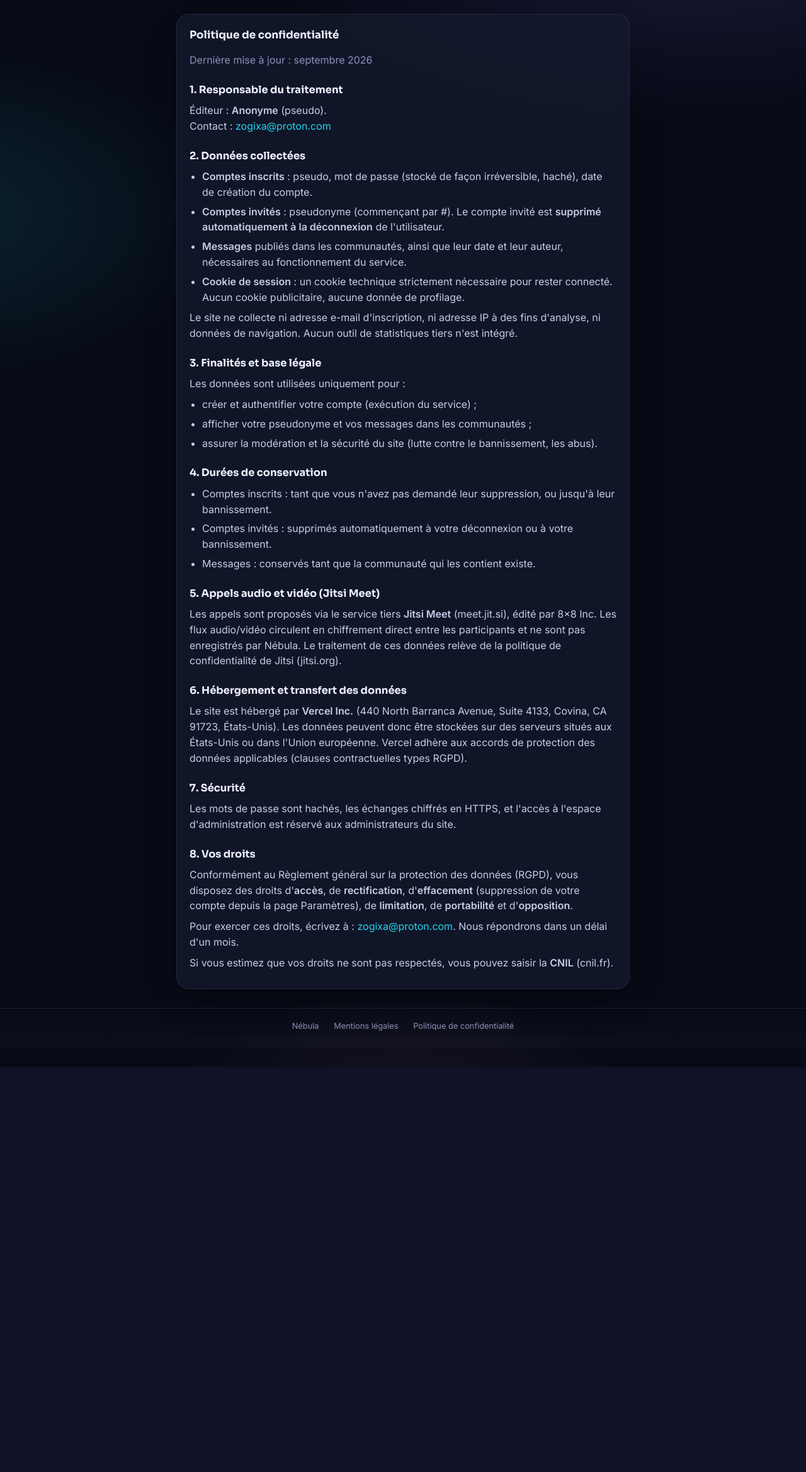
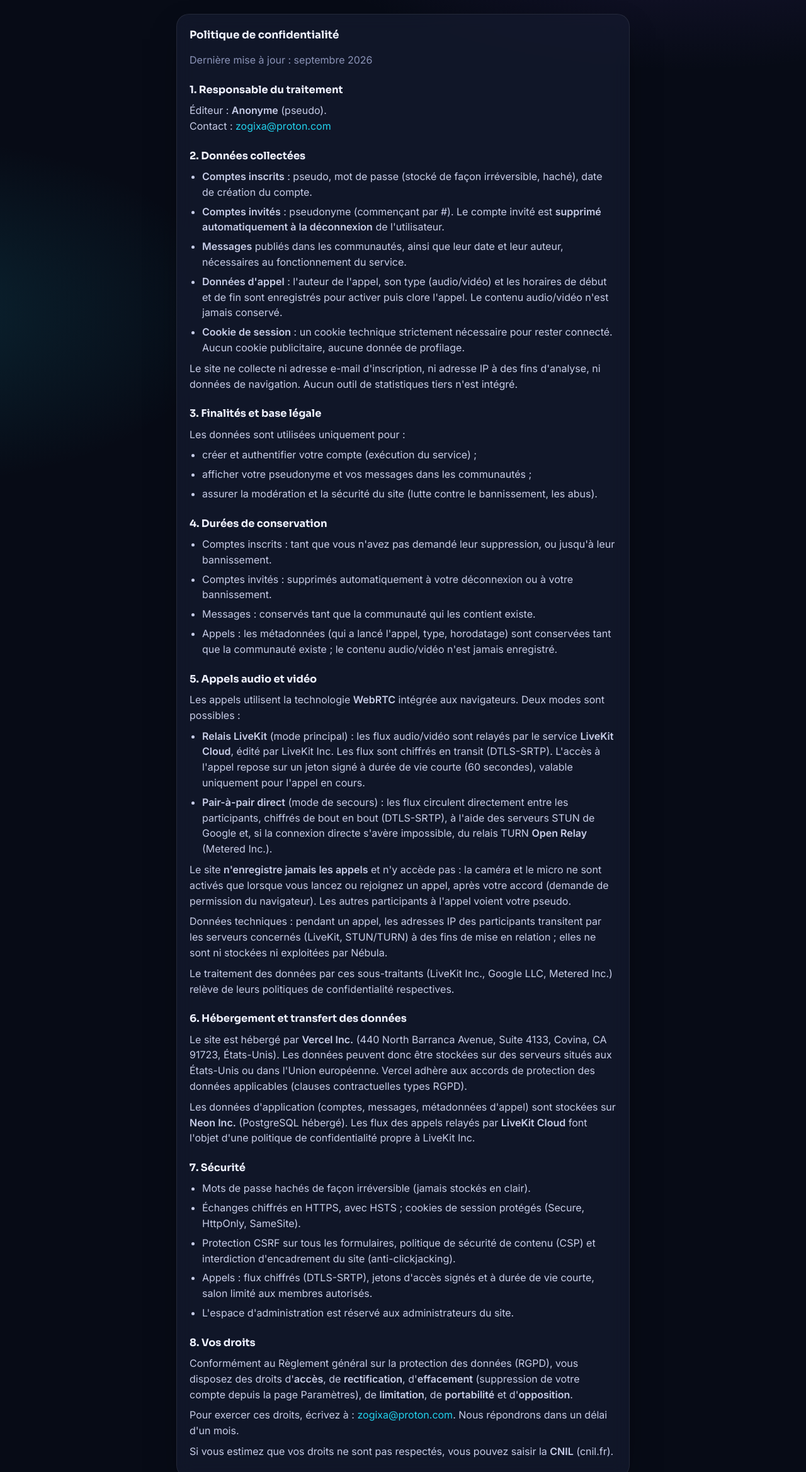
Before and after one commit to vichbcode/Nebula, a Django app: page /politique-de-confidentialite/ in a window 1280 px wide. Shown: the top 2338 px of the page at 63% size. Before the commit the page ends 1695 px from the top, so only its background shows below. Run offline with Django 5.2, Linux system fonts and the light colour scheme; data that the repository does not hold is empty; parts of the project's set-up code (start-up, migrations or seed data) failed here and were passed over.

Commit message:
Mentions légales + politique de confidentialité : appels vidéo réels (LiveKit + repli WebRTC P2P)
- remplace la mention obsolète Jitsi Meet par le système utilisé
- ajoute métadonnées d'appel, chiffrement DTLS-SRTP, jetons 60 s, sous-traitants
  (LiveKit, Vercel, Neon, Google STUN, Metered/Open Relay), hébergement Neon

```diff
--- a/templates/legal/mentions_legales.html
+++ b/templates/legal/mentions_legales.html
@@ -32,7 +32,7 @@
   <section class="legal-section">
     <h2>Limitation de responsabilité</h2>
     <p>{{ SITE_NAME }} met ses services à disposition (communautés, messagerie, appels audio/vidéo). L'éditeur ne saurait être tenu responsable de l'usage fait du site par les utilisateurs, ni de la perte de données, ni de l'indisponibilité temporaire du service.</p>
-    <p>Les appels audio/vidéo sont relayés par un service tiers (Jitsi Meet) ; le site ne les enregistre pas et n'en conserve pas le contenu.</p>
+    <p>Les appels audio/vidéo utilisent la technologie WebRTC, relayée par LiveKit Cloud ou, à défaut, en connexion directe entre les participants (serveurs STUN/TURN de Google et Open Relay). Le site ne les enregistre pas et n'en conserve pas le contenu.</p>
   </section>
 
   <section class="legal-section">
--- a/templates/legal/politique_confidentialite.html
+++ b/templates/legal/politique_confidentialite.html
@@ -19,6 +19,7 @@
       <li><strong>Comptes inscrits</strong> : pseudo, mot de passe (stocké de façon irréversible, haché), date de création du compte.</li>
       <li><strong>Comptes invités</strong> : pseudonyme (commençant par #). Le compte invité est <strong>supprimé automatiquement à la déconnexion</strong> de l'utilisateur.</li>
       <li><strong>Messages</strong> publiés dans les communautés, ainsi que leur date et leur auteur, nécessaires au fonctionnement du service.</li>
+      <li><strong>Données d'appel</strong> : l'auteur de l'appel, son type (audio/vidéo) et les horaires de début et de fin sont enregistrés pour activer puis clore l'appel. Le contenu audio/vidéo n'est jamais conservé.</li>
       <li><strong>Cookie de session</strong> : un cookie technique strictement nécessaire pour rester connecté. Aucun cookie publicitaire, aucune donnée de profilage.</li>
     </ul>
     <p>Le site ne collecte ni adresse e-mail d'inscription, ni adresse IP à des fins d'analyse, ni données de navigation. Aucun outil de statistiques tiers n'est intégré.</p>
@@ -40,22 +41,37 @@
       <li>Comptes inscrits : tant que vous n'avez pas demandé leur suppression, ou jusqu'à leur bannissement.</li>
       <li>Comptes invités : supprimés automatiquement à votre déconnexion ou à votre bannissement.</li>
       <li>Messages : conservés tant que la communauté qui les contient existe.</li>
+      <li>Appels : les métadonnées (qui a lancé l'appel, type, horodatage) sont conservées tant que la communauté existe ; le contenu audio/vidéo n'est jamais enregistré.</li>
     </ul>
   </section>
 
   <section class="legal-section">
-    <h2>5. Appels audio et vidéo (Jitsi Meet)</h2>
-    <p>Les appels sont proposés via le service tiers <strong>Jitsi Meet</strong> (meet.jit.si), édité par 8×8 Inc. Les flux audio/vidéo circulent en chiffrement direct entre les participants et ne sont pas enregistrés par {{ SITE_NAME }}. Le traitement de ces données relève de la politique de confidentialité de Jitsi (jitsi.org).</p>
+    <h2>5. Appels audio et vidéo</h2>
+    <p>Les appels utilisent la technologie <strong>WebRTC</strong> intégrée aux navigateurs. Deux modes sont possibles :</p>
+    <ul>
+      <li><strong>Relais LiveKit</strong> (mode principal) : les flux audio/vidéo sont relayés par le service <strong>LiveKit Cloud</strong>, édité par LiveKit Inc. Les flux sont chiffrés en transit (DTLS-SRTP). L'accès à l'appel repose sur un jeton signé à durée de vie courte (60 secondes), valable uniquement pour l'appel en cours.</li>
+      <li><strong>Pair-à-pair direct</strong> (mode de secours) : les flux circulent directement entre les participants, chiffrés de bout en bout (DTLS-SRTP), à l'aide des serveurs STUN de Google et, si la connexion directe s'avère impossible, du relais TURN <strong>Open Relay</strong> (Metered Inc.).</li>
+    </ul>
+    <p>Le site <strong>n'enregistre jamais les appels</strong> et n'y accède pas : la caméra et le micro ne sont activés que lorsque vous lancez ou rejoignez un appel, après votre accord (demande de permission du navigateur). Les autres participants à l'appel voient votre pseudo.</p>
+    <p>Données techniques : pendant un appel, les adresses IP des participants transitent par les serveurs concernés (LiveKit, STUN/TURN) à des fins de mise en relation ; elles ne sont ni stockées ni exploitées par {{ SITE_NAME }}.</p>
+    <p>Le traitement des données par ces sous-traitants (LiveKit Inc., Google LLC, Metered Inc.) relève de leurs politiques de confidentialité respectives.</p>
   </section>
 
   <section class="legal-section">
     <h2>6. Hébergement et transfert des données</h2>
     <p>Le site est hébergé par <strong>Vercel Inc.</strong> (440 North Barranca Avenue, Suite 4133, Covina, CA 91723, États-Unis). Les données peuvent donc être stockées sur des serveurs situés aux États-Unis ou dans l'Union européenne. Vercel adhère aux accords de protection des données applicables (clauses contractuelles types RGPD).</p>
+    <p>Les données d'application (comptes, messages, métadonnées d'appel) sont stockées sur <strong>Neon Inc.</strong> (PostgreSQL hébergé). Les flux des appels relayés par <strong>LiveKit Cloud</strong> font l'objet d'une politique de confidentialité propre à LiveKit Inc.</p>
   </section>
 
   <section class="legal-section">
     <h2>7. Sécurité</h2>
-    <p>Les mots de passe sont hachés, les échanges chiffrés en HTTPS, et l'accès à l'espace d'administration est réservé aux administrateurs du site.</p>
+    <ul>
+      <li>Mots de passe hachés de façon irréversible (jamais stockés en clair).</li>
+      <li>Échanges chiffrés en HTTPS, avec HSTS ; cookies de session protégés (Secure, HttpOnly, SameSite).</li>
+      <li>Protection CSRF sur tous les formulaires, politique de sécurité de contenu (CSP) et interdiction d'encadrement du site (anti-clickjacking).</li>
+      <li>Appels : flux chiffrés (DTLS-SRTP), jetons d'accès signés et à durée de vie courte, salon limité aux membres autorisés.</li>
+      <li>L'espace d'administration est réservé aux administrateurs du site.</li>
+    </ul>
   </section>
 
   <section class="legal-section">
```
